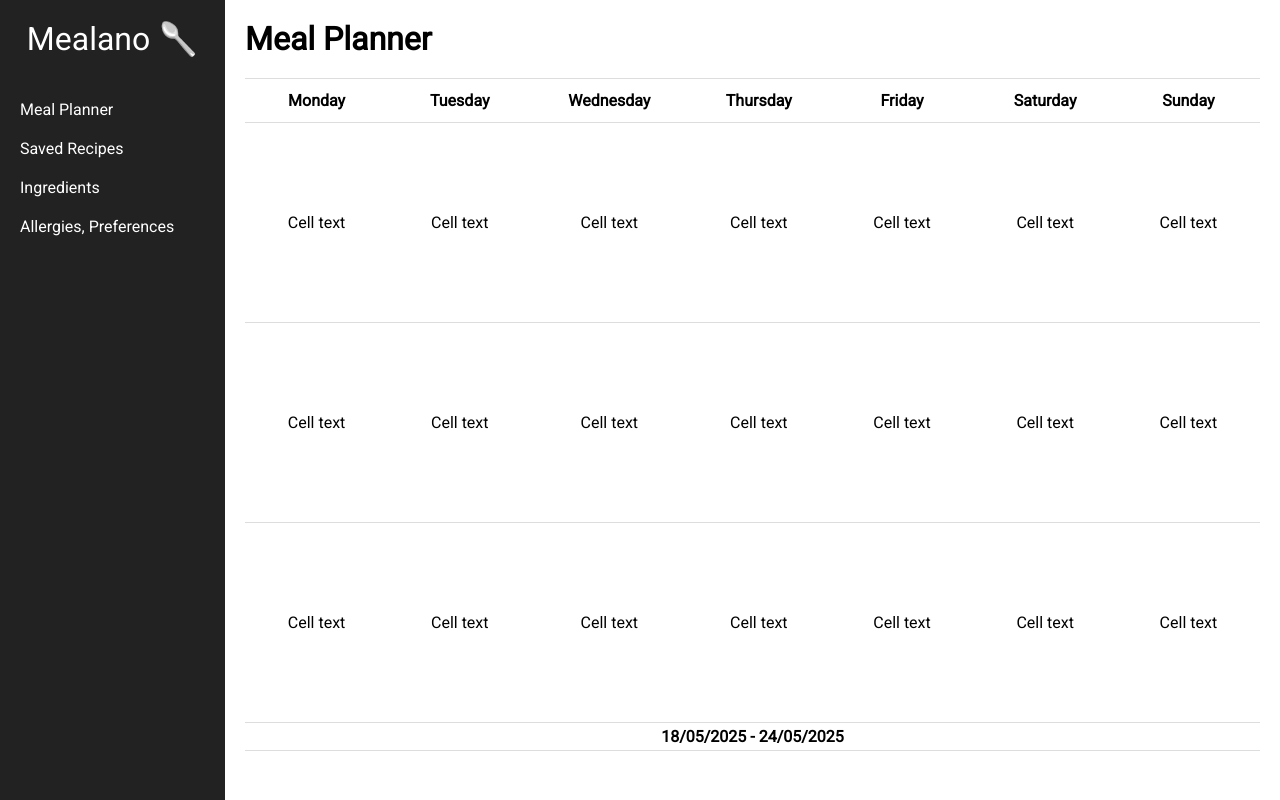
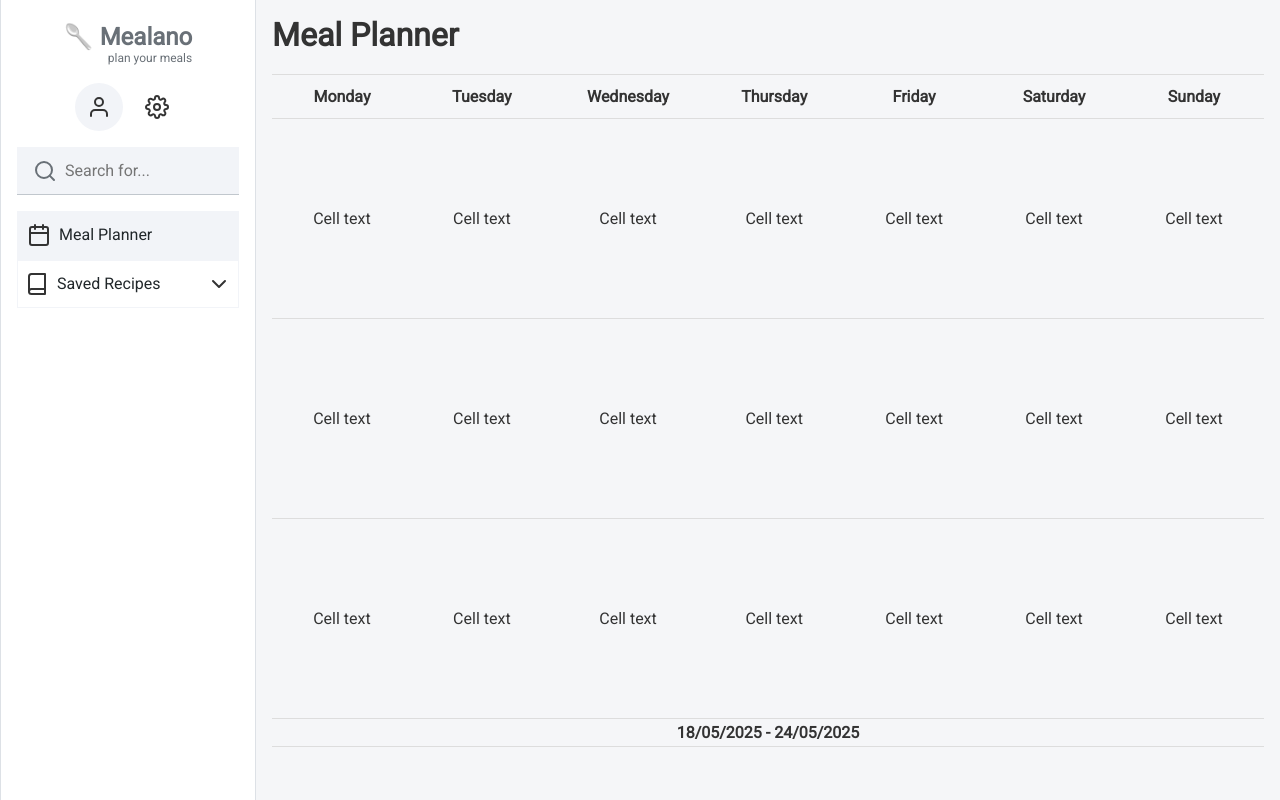
Before and after one commit to KireStrings/Meal-Planner, a Flask app: page /my-plan in a window 1280 px wide. Run offline with Flask 3, Linux system fonts and the light colour scheme.

Commit message:
refactor: Update `meal-plan.html` to extend base template and removed redundant/unused Styles

```diff
--- a/app/static/meal_plan.css
+++ b/app/static/meal_plan.css
@@ -10,41 +10,6 @@
 .container {
   display: flex;
   height: 100vh;
-}
-
-/* Sidebar */
-.sidebar {
-  width: 225px;
-  background-color: #222;
-  color: white;
-  padding: 20px;
-}
-
-.sidebar .logo {
-  font-size: 2rem;
-  margin-bottom: 2rem;
-  text-align: center;
-}
-
-.sidebar ul {
-  list-style: none;
-  padding: 0;
-}
-
-.sidebar ul li {
-  padding: 10px 0;
-  cursor: pointer;
-}
-
-.sidebar ul li:hover {
-  background-color: #333;
-}
-
-/* Main Content */
-.main-content {
-  flex: 1;
-  padding: 20px;
-  overflow-x: auto;
 }
 
 h1 {
--- a/app/static/style.css
+++ b/app/static/style.css
@@ -25,8 +25,9 @@ body {
 /* Main content */
 .main-content {
     /*TODO: margin: 0;?*/
-    padding: 1rem 1rem; /*TODO: 2em?*/
+    padding: 1rem 1rem; /*TODO: 2em / 20px ?*/
     flex: 1;
+    overflow-x: auto;
 }
 
 /* Utility classes */
--- a/app/templates/meal-plan.html
+++ b/app/templates/meal-plan.html
@@ -1,25 +1,12 @@
-<!DOCTYPE html>
-<html lang="en">
-<head>
-  <meta charset="UTF-8" />
-  <meta name="viewport" content="width=device-width, initial-scale=1.0" />
-  <title>Meal Planner</title>
-  <link rel="stylesheet" href="{{ url_for('static', filename='meal_plan.css')}}" />
-</head>
-<body>
-  <div class="container">
-    <aside class="sidebar">
-      <div class="logo">Mealano 🥄</div>
-      <nav>
-        <ul>
-          <li>Meal Planner</li>
-          <li>Saved Recipes</li>
-          <li>Ingredients</li>
-          <li>Allergies, Preferences</li>
-        </ul>
-      </nav>
-    </aside>
-    <main class="main-content">
+{% extends 'base.html' %}
+{% block title %}Meal Planner{% endblock %}
+
+{% block head %}
+    <link rel="stylesheet" href="{{ url_for('static', filename='meal_plan.css') }}"/>
+    <script src="{{ url_for('static', filename='meal_plan.js') }}"></script>
+{% endblock %}
+
+{% block content %}
     <h1>Meal Planner</h1>
     <div class="table-container">
         <!-- Include your meal table HTML here -->
@@ -70,8 +57,4 @@
             </tbody>
         </table>
     </div>
-    </main>
-  </div>
-  <script src="meal_plan.js"></script>
-</body>
-</html>
+{% endblock %}
```
Lines whose indentation alone changed are shown as unchanged.
